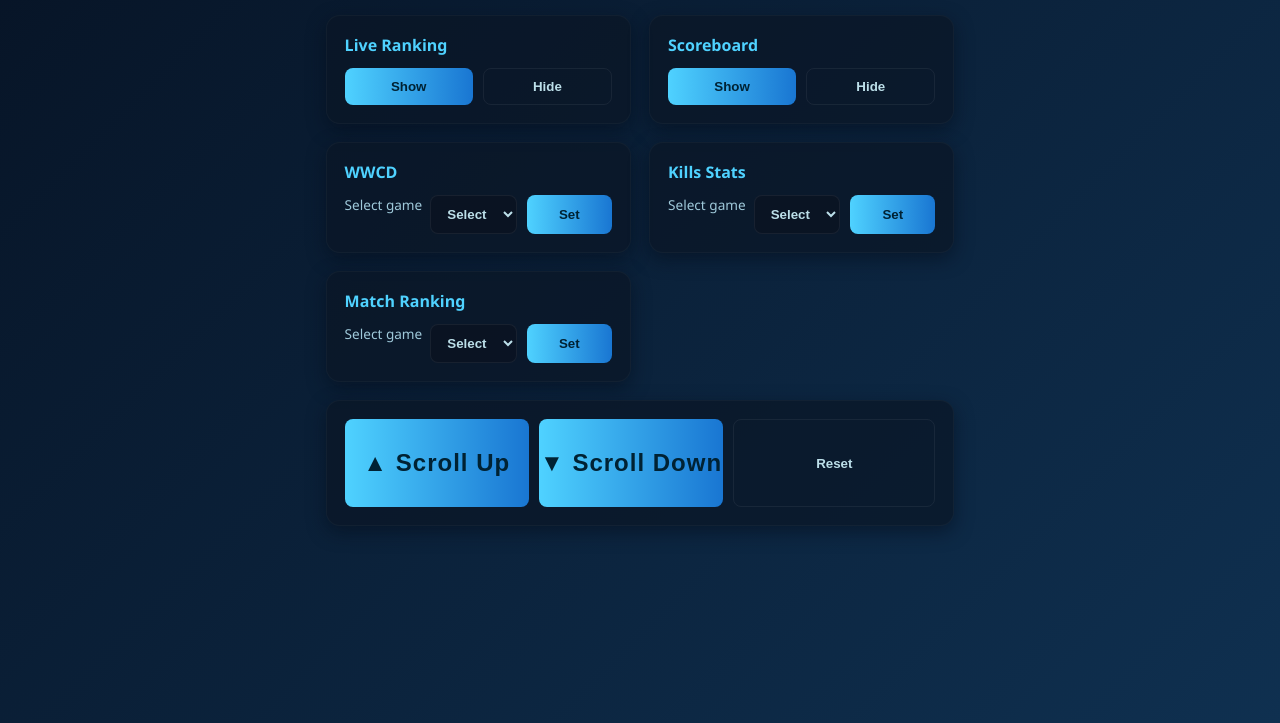
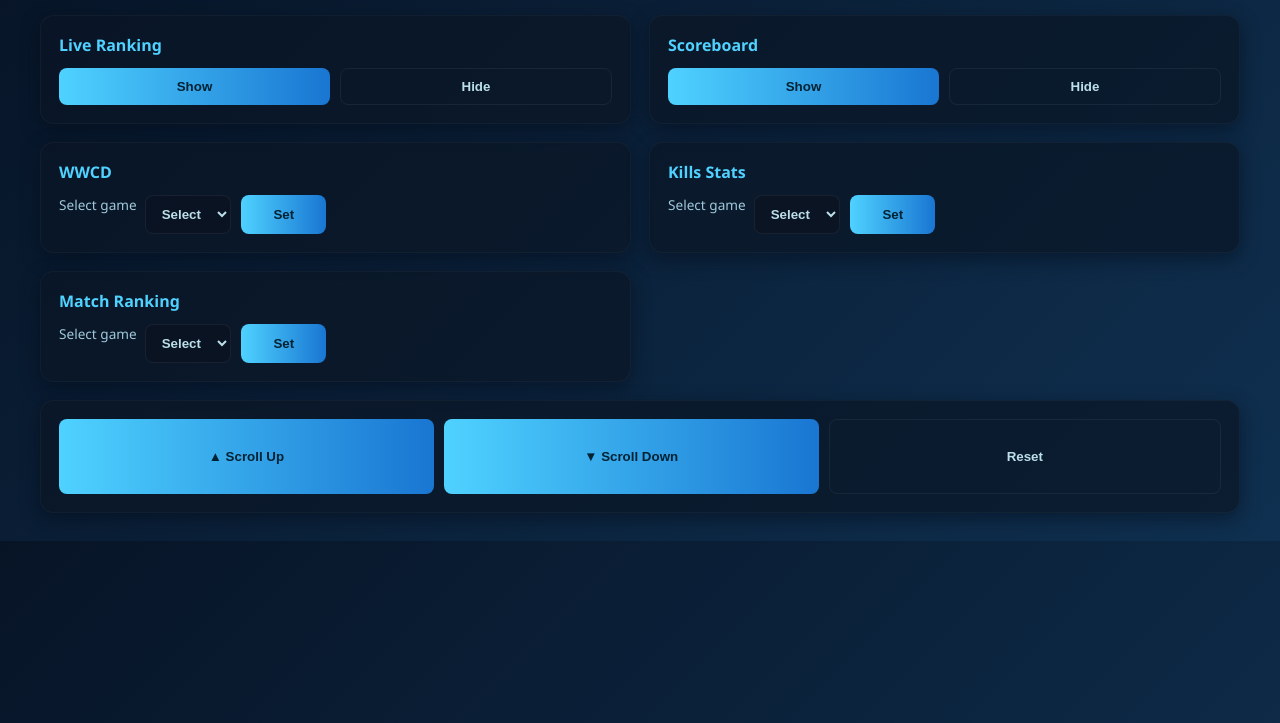
Before and after one commit to JoeOrtiz2003/Live-Ranking-New, a website: page public/controller.html in a window 1280 px wide. Shown: the part 77-800 px from the top of the page. Drawn offline with Linux system fonts and the light colour scheme.

Commit message:
Restoring the past controller layout

```diff
--- a/public/controller.html
+++ b/public/controller.html
@@ -21,9 +21,6 @@
       background:var(--bg);
       color:var(--muted);
       padding:28px;
-      min-height:100vh;
-      display:flex;
-      flex-direction:column;
       -webkit-font-smoothing:antialiased;
     }
     .topbar{
@@ -40,33 +37,21 @@
       display:grid;
       grid-template-columns:repeat(2,minmax(280px,1fr));
       gap:18px;
-      flex:1 1 auto;
+      min-height:60vh;
       align-items:stretch;
-      grid-template-rows: auto auto auto auto 1fr auto;
-      min-height:0;
     }
     .card{background:var(--panel);padding:18px;border-radius:var(--radius);box-shadow:0 6px 18px rgba(3,12,26,0.5);border:1px solid rgba(255,255,255,0.03)}
     .card h2{margin:0 0 12px;font-size:1rem;color:var(--accent);display:flex;align-items:center;gap:8px}
     .controls{display:flex;gap:8px;flex-wrap:wrap}
     select, .btn{width:100%;padding:10px 12px;border-radius:8px;border:1px solid rgba(255,255,255,0.06);background:rgba(10,18,30,0.6);color:var(--muted);font-weight:600}
-    .scroll-controls .btn.primary {
-      padding: 30px 0;
-      font-size: 1.5rem;
-      font-weight: 800;
-      letter-spacing: 1px;
-    }
+    .scroll-controls .btn.primary { padding: 30px 0; }
     .row{display:flex;gap:10px}
     .row .half{flex:1}
     .btn.primary{background:linear-gradient(90deg,var(--accent),var(--accent-2));color:#002233;border:none}
     .btn.ghost{background:transparent;border:1px solid rgba(255,255,255,0.06)}
     .active-flash{box-shadow:0 0 0 3px var(--accent-2),0 2px 8px var(--accent);transition:box-shadow 0.1s;}
     .muted{font-size:0.85rem;color:#9fc9da}
-    .scroll-controls{
-      grid-column:1 / -1;
-      display:flex;
-      gap:10px;
-      margin-top:auto;
-    }
+    .scroll-controls{grid-column:1 / -1;display:flex;gap:10px}
     .small{font-size:0.9rem;padding:8px 10px}
     /* compact for OBS use */
     body.compact{padding:8px}
```
